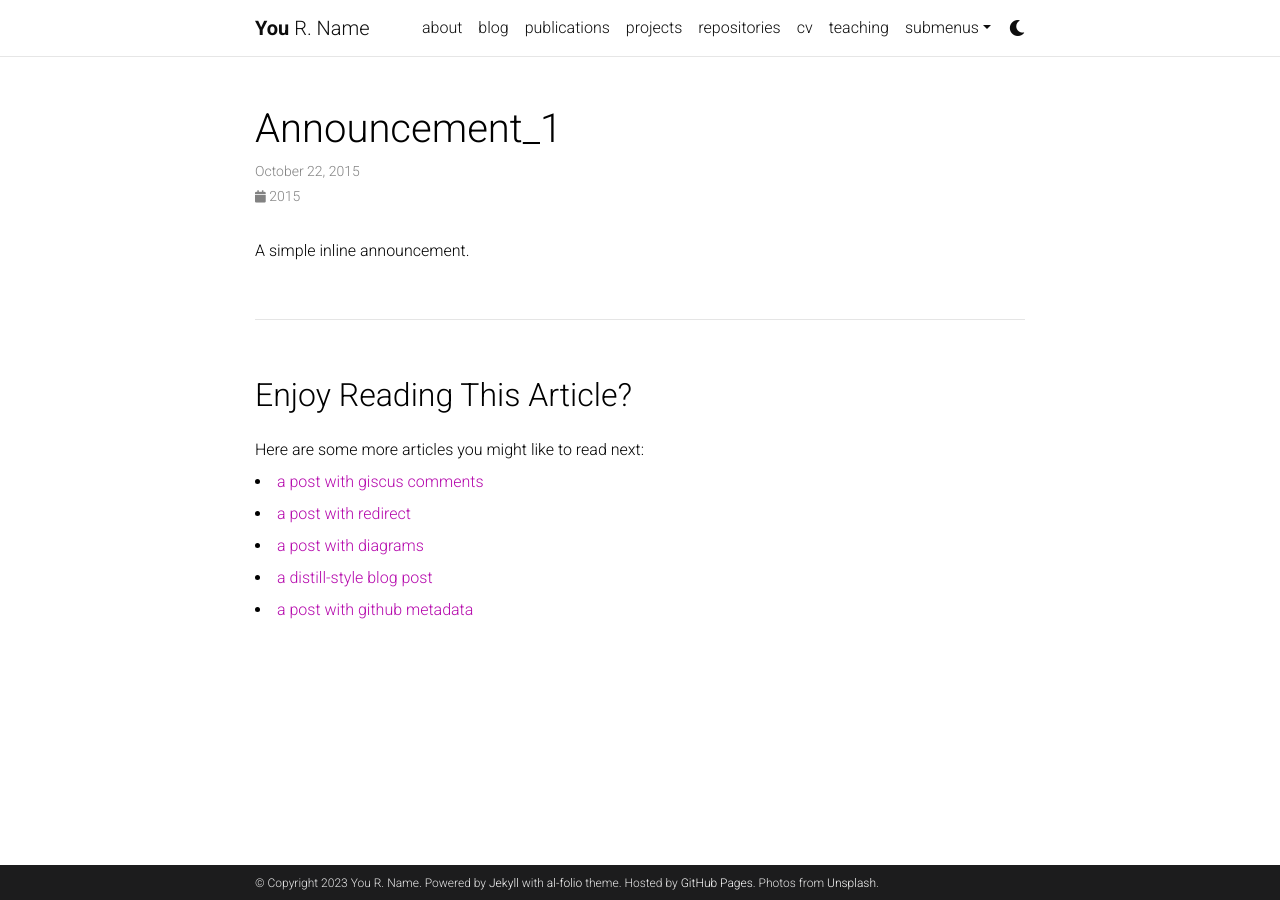
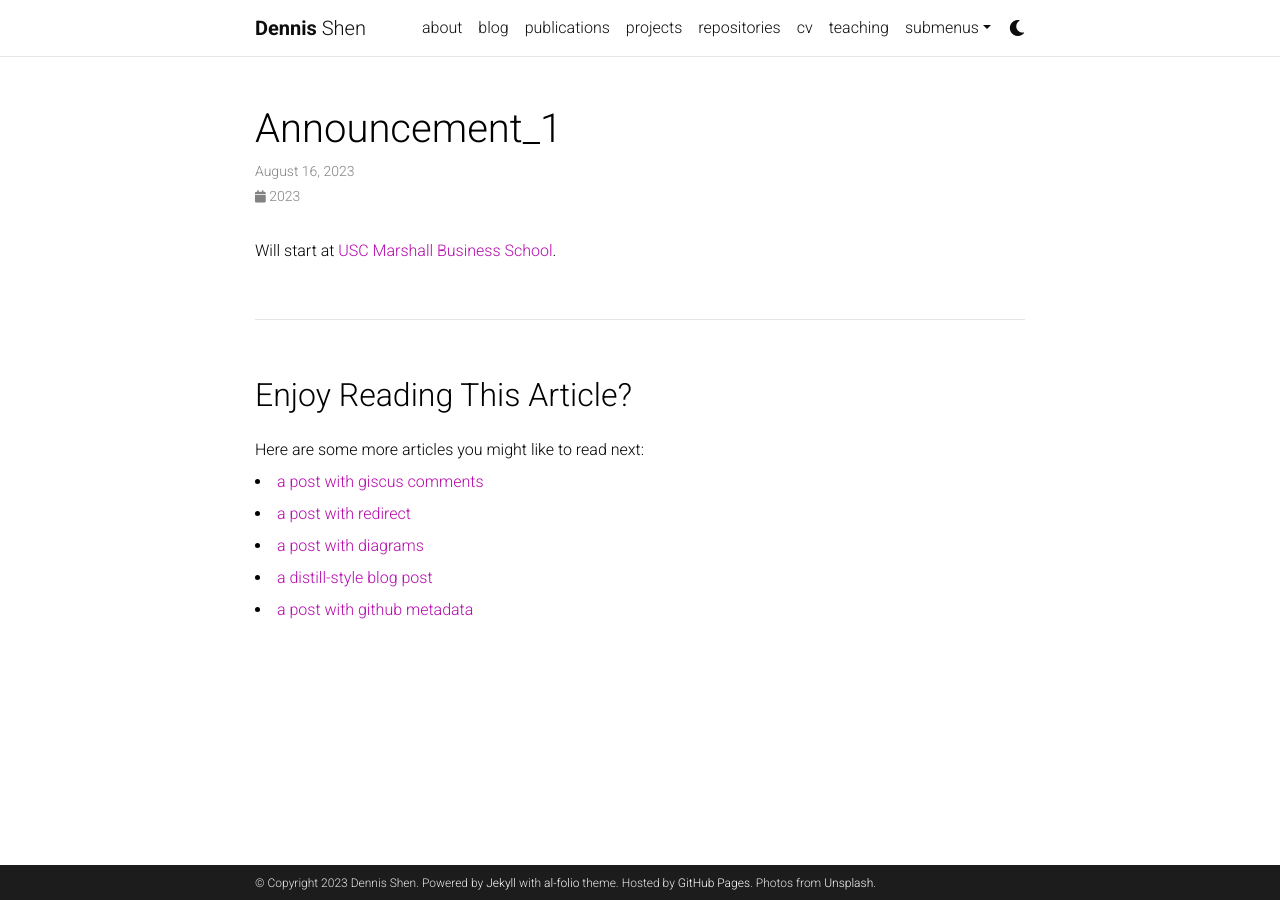
Before and after one commit to deshen24/deshen24.github.io, a Jekyll site: the page built from _news/announcement_1.md, in a window 1280 px wide. Built offline with Jekyll 4.4.1, drawn with Linux system fonts in a browser that asks for light colours; full-size pictures stand in for the smaller copies a plugin makes; comment, search, counter and statistics services are not loaded; a style sheet for code colours, icons or effects is not loaded.

Commit message:
first deployment

```diff
--- a/_config.yml
+++ b/_config.yml
@@ -3,10 +3,10 @@
 # -----------------------------------------------------------------------------
 
 title: blank # the website title (if blank, full name will be used instead)
-first_name: You
-middle_name: R.
-last_name: Name
-email: you@example.com
+first_name: Dennis
+middle_name:
+last_name: Shen
+email: dshen24@berkeley.edu
 description: > # the ">" symbol means to ignore newlines until "footer_text:"
   A simple, whitespace theme for academics. Based on [*folio](https://github.com/bogoli/-folio) design.
 footer_text: >
@@ -18,8 +18,8 @@
 lang: en # the language of your site (for example: en, fr, cn, ru, etc.)
 icon: ⚛️  # the emoji used as the favicon (alternatively, provide image name in /assets/img/)
 
-url: https://alshedivat.github.io # the base hostname & protocol for your site
-baseurl: /al-folio # the subpath of your site, e.g. /blog/
+url: https://deshen24.github.io # the base hostname & protocol for your site
+baseurl: # the subpath of your site, e.g. /blog/
 last_updated: false # set to true if you want to display last updated in the footer
 impressum_path:  # set to path to include impressum link in the footer, use the same path as permalink in a page, helps to conform with EU GDPR
 
@@ -104,7 +104,7 @@
 discord_id: # your discord id (18-digit unique numerical identifier)
 
 contact_note: >
-  You can even add a little note about which of these is the best way to reach you.
+  The best way to reach me is via email.
 
 # -----------------------------------------------------------------------------
 # Analytics and search engine verification
--- a/_news/announcement_1.md
+++ b/_news/announcement_1.md
@@ -1,7 +1,7 @@
 ---
 layout: post
-date: 2015-10-22 15:59:00-0400
+date: 2023-08-16 15:59:00-0400
 inline: true
 ---
 
-A simple inline announcement.
+Will start at [USC Marshall Business School](https://www.marshall.usc.edu/).
```
Also changed, not shown: _news/announcement_2.md (deleted, +0 -31 lines), _news/announcement_3.md (deleted, +0 -7 lines), _pages/about.md (+4 -9 lines), assets/img/avatar.jpg (added).
